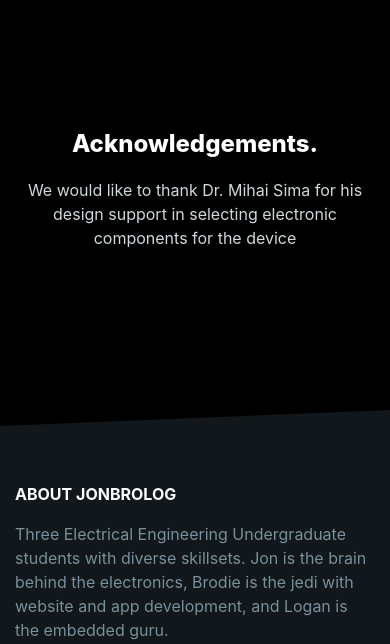
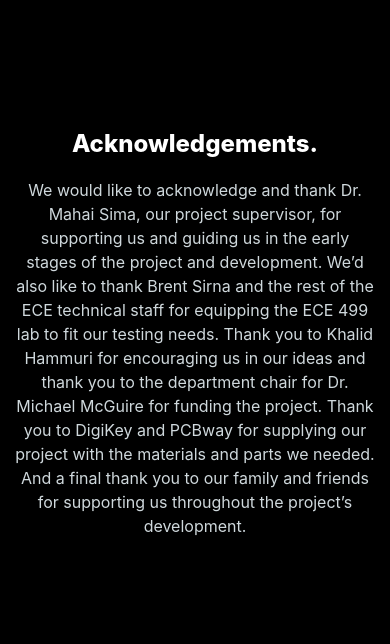
Before and after one commit to brodiegould/499_Website, a plain HTML site: page index.html in a window 390 px wide. Shown: the part 11060-11704 px from the top of the page. Drawn offline with nearby package versions, Linux system fonts and the light colour scheme; a script that the page names is missing; a web font is replaced by a local one.

Commit message:
update acknowledgements

```diff
--- a/index.html
+++ b/index.html
@@ -374,9 +374,13 @@
         <br>
         <div class="container">
             <div class="row">
-                <div class="col-md-6 mx-auto text-center">
+                <div class="col-md-8 mx-auto text-center">
                     <h3 class="heading-black">Acknowledgements.</h3>
-                    <p>We would like to thank Dr. Mihai Sima for his design support in selecting electronic components for the device</p>
+                    <p>We would like to acknowledge and thank Dr. Mahai Sima, our project supervisor, for supporting us and guiding us in the early stages of the project and development.
+                        We’d also like to thank Brent Sirna and the rest of the ECE technical staff for equipping the ECE 499 lab to fit our testing needs.
+                        Thank you to Khalid Hammuri for encouraging us in our ideas and thank you to the department chair for Dr. Michael McGuire for funding the project.
+                        Thank you to DigiKey and PCBway for supplying our project with the materials and parts we needed.
+                        And a final thank you to our family and friends for supporting us throughout the project’s development.</p>
                 </div>
     </section>
 
```
